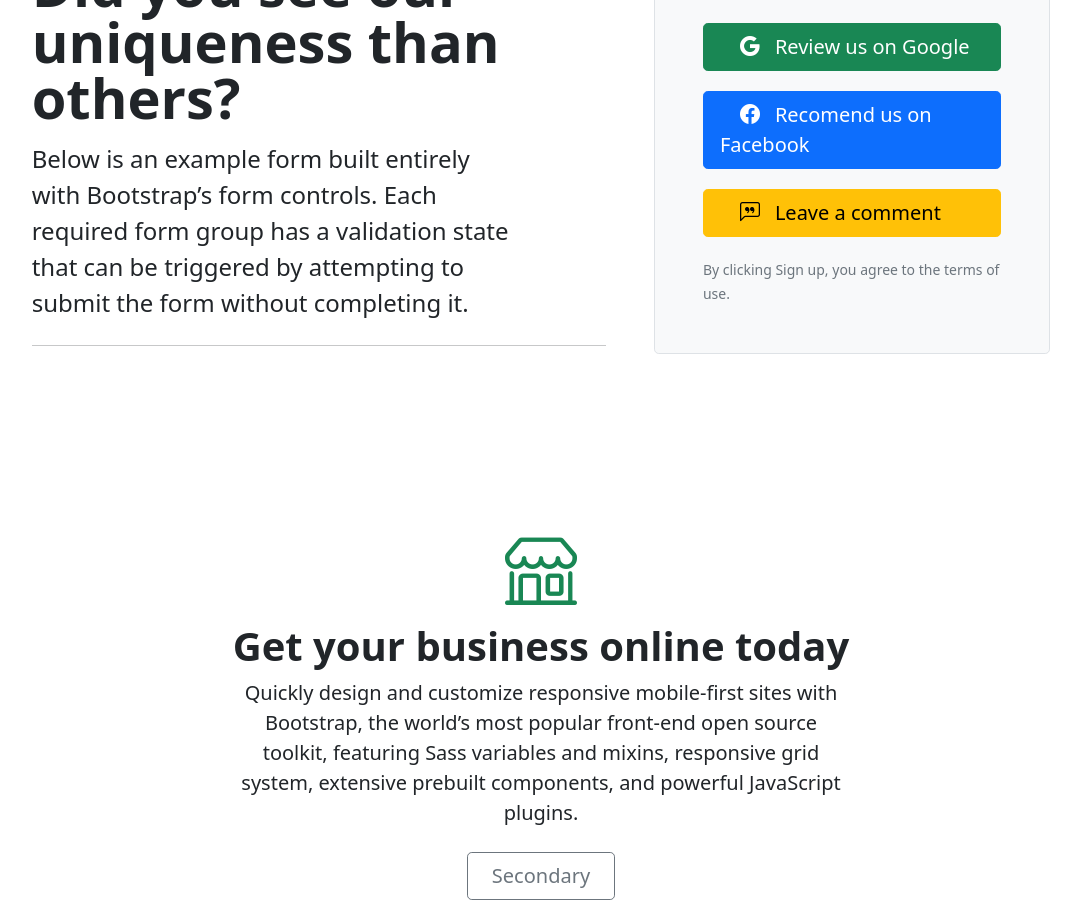
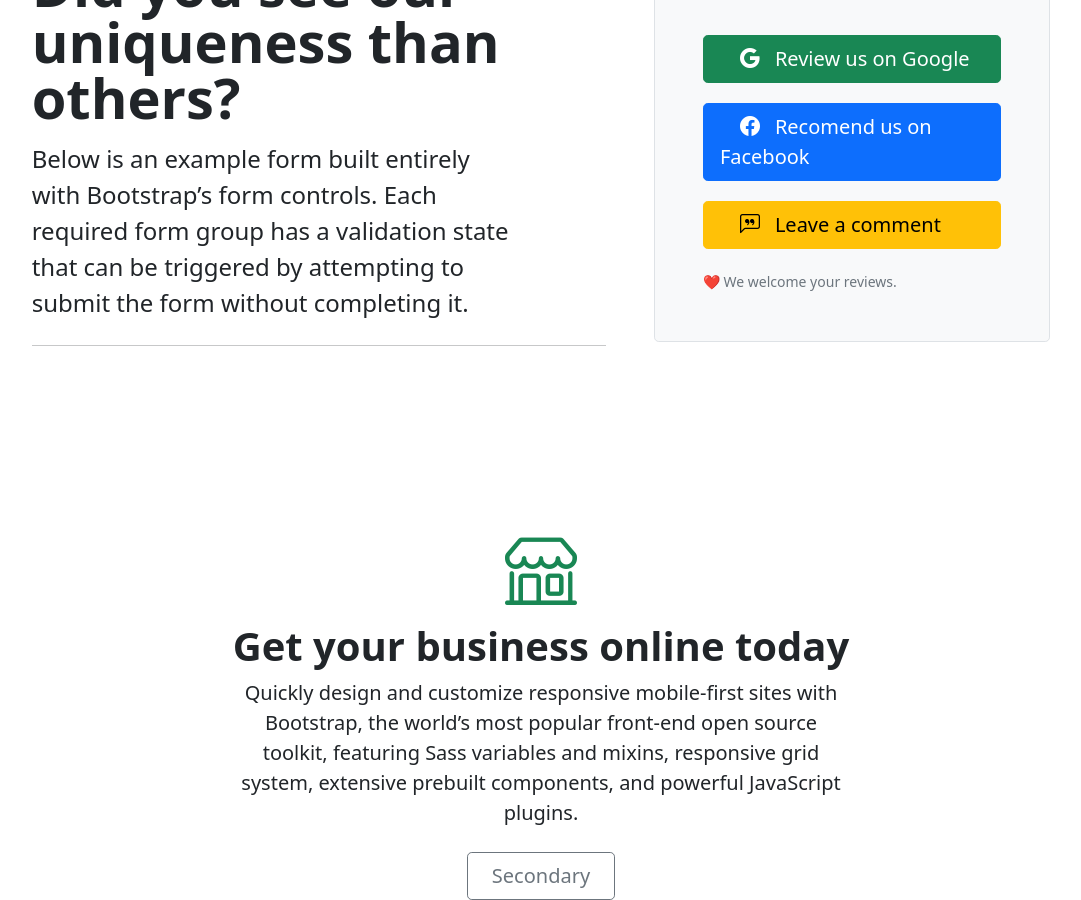
Before and after one commit to uslayer/uslayer.github.io, a Jekyll site: the page built from index.html, in a window 1280 px wide and 900 px high, scrolled down 1318 px. Shown: the whole window, without its empty margins (99-1180 px from the left). Built offline with Jekyll 4.4.1, drawn with Linux system fonts in a browser that asks for light colours; the list of posts is cut into pages by our own code.

Commit message:
Update index.html

```diff
--- a/index.html
+++ b/index.html
@@ -82,7 +82,7 @@
 
 
 
-            <small class="text-muted">By clicking Sign up, you agree to the terms of use.</small>
+            <small class="text-muted">❤️ We welcome your reviews.</small>
           </div>
 
         </div>
```
